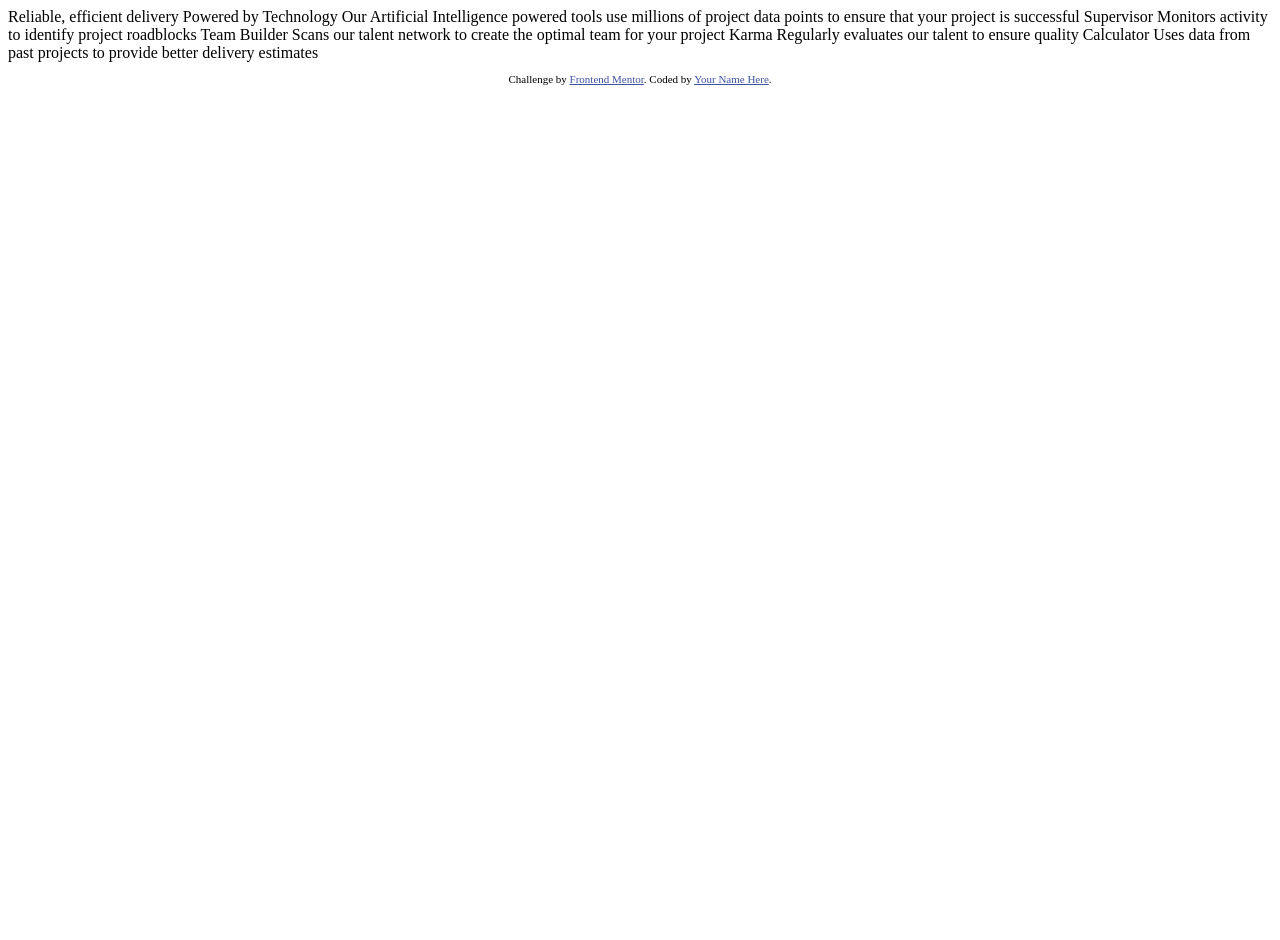
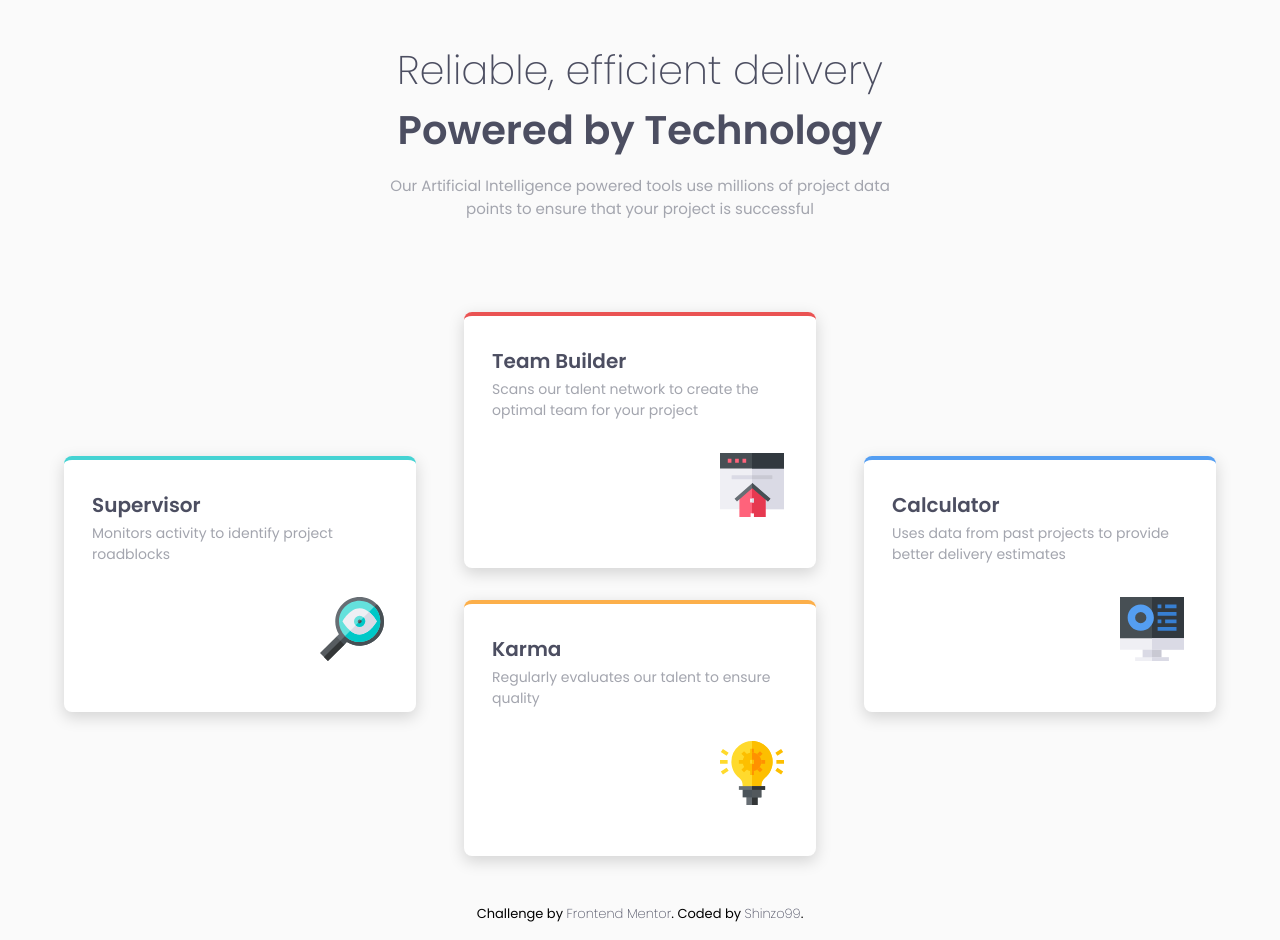
Before and after one commit to Shinzo99/Frontend-Mentor-four-card-feature-section-master, a plain HTML site: page index.html in a window 1280 px wide. Before the commit the page ends 800 px from the top, so only its background shows below. Drawn offline with Linux system fonts and the light colour scheme.

Commit message:
Initial commit

```diff
--- a/index.html
+++ b/index.html
@@ -3,43 +3,91 @@
 <head>
   <meta charset="UTF-8">
   <meta name="viewport" content="width=device-width, initial-scale=1.0"> <!-- displays site properly based on user's device -->
-
+  <link rel="preconnect" href="https://fonts.googleapis.com">
+  <link rel="preconnect" href="https://fonts.gstatic.com" crossorigin>
+  <link href="https://fonts.googleapis.com/css2?family=Poppins:wght@100;200;300;400;500;600&display=swap" rel="stylesheet">
   <link rel="icon" type="image/png" sizes="32x32" href="./images/favicon-32x32.png">
+  <link rel="stylesheet" href="./css/main.css">
 
   <title>Frontend Mentor | Four card feature section</title>
 
-  <!-- Feel free to remove these styles or customise in your own stylesheet 👍 -->
-  <style>
-    .attribution { font-size: 11px; text-align: center; }
-    .attribution a { color: hsl(228, 45%, 44%); }
-  </style>
 </head>
 <body>
 
-  Reliable, efficient delivery
-  Powered by Technology
+  <main class="main">
+    <div class="container">
+      <div class="upper__section">
+        <h1>Reliable, efficient delivery</h1>
+        <h2>Powered by Technology</h2>
+        <p>Our Artificial Intelligence powered tools use millions of project data points
+          to ensure that your project is successful</p>
+      </div>
 
-  Our Artificial Intelligence powered tools use millions of project data points
-  to ensure that your project is successful
+      <div class="lower__section">
 
-  Supervisor
-  Monitors activity to identify project roadblocks
+        <div class="feature_section_1">
+          <div class="card card_1">
+            <div class="inner inner_1">
+              <h3>Supervisor</h3>
+              <p>Monitors activity to identify project roadblocks</p>
+              <div class="img">
+                <img src="./images/icon-supervisor.svg" alt="">
+              </div>
+            </div>
+          </div>
+        </div>
 
-  Team Builder
-  Scans our talent network to create the optimal team for your project
+        <div class="feature_section_2">
+          <div class="card card_2">
+            <div class="inner inner_2">
+              <h3>Team Builder</h3>
+              <p>Scans our talent network to create the optimal team for your project</p>
+              <div class="img">
+                <img src="./images/icon-team-builder.svg" alt="">
+              </div>
+            </div>
+          </div>
+          <div class="card card_3">
+            <div class="inner inner_3">
+              <h3>Karma</h3>
+              <p>Regularly evaluates our talent to ensure quality</p>
+              <div class="img">
+                <img src="./images/icon-karma.svg" alt="">
+              </div>
+            </div>
+          </div>
+        </div>
 
-  Karma
-  Regularly evaluates our talent to ensure quality
+        <div class="feature_section_1">
+          <div class="card card_4">
+            <div class="inner inner_4">
+              <h3>Calculator</h3>
+              <p>Uses data from past projects to provide better delivery estimates</p>
+              <div class="img">
+                <img src="./images/icon-calculator.svg" alt="">
+              </div>
+            </div>
+          </div>
+        </div>
 
-  Calculator
-  Uses data from past projects to provide better delivery estimates
+      </div>
+    </div>
+  </main>
 
 
-  <footer>
-    <p class="attribution">
-      Challenge by <a href="https://www.frontendmentor.io?ref=challenge" target="_blank">Frontend Mentor</a>.
-      Coded by <a href="#">Your Name Here</a>.
-    </p>
+
+
+
+
+
+
+
+
+
+  <footer class="footer">
+    <div class="attribution">
+      <span>Challenge by <a href="https://www.frontendmentor.io?ref=challenge" target="_blank">Frontend Mentor</a>. Coded by <a href="https://www.frontendmentor.io/profile/Shinzo99">Shinzo99</a>. </span>
+    </div>
   </footer>
 </body>
 </html>
--- /dev/null
+++ b/sass/base/_global.scss
@@ -0,0 +1,153 @@
+body {
+    background-color: var(--clr-neuteral-very-light-gray);
+    display: flex;
+    flex-direction: column;
+}
+
+h1, h2, h3, p {
+    font-family: var(--ff-primary);
+}
+
+h1, h2, h3 {
+    color: var( --clr-neuteral-very-dark-blue);
+}
+
+p {
+    color: var( --clr-neuteral-grayish-blue);
+}
+
+.upper__section {
+    h1, h2, p {
+        text-align: center;
+        margin: .2em .5em;
+    }
+
+    h1{
+        font-size: var(--fs-700);
+        font-weight: var(--fw-200);
+        margin: 0em 0em;
+        padding-top: 1em;
+    }
+
+    h2{
+        font-size: var(--fs-700);
+        font-weight: var(--fw-600);
+        margin-top: 0;
+    }
+
+    p{
+        font-size: var(--fs-400);
+        margin: 1em 1em 4em 1em;
+    }
+}
+
+// card hover effect =)
+
+.inner:hover {
+    border-top: 4px solid var(--clr-neuteral-grayish-blue);
+    border-radius: 0;
+    transition: .5s;
+}
+
+.card:hover {
+    cursor: pointer;
+    transition: all .3s ease;
+}
+
+.card_1:hover {
+    transform: translateX(-8px);
+}
+
+.card_2:hover {
+    transform: translateY(-8px);
+}
+
+.card_3:hover {
+    transform: translateY(8px);
+}
+
+.card_4:hover {
+    transform: translateX(8px);
+}
+
+@media (min-width: 1240px) {
+    .upper__section{
+        h1{
+            font-size: var(--fs-900);
+            font-weight: var(--fw-200);
+            margin-top: 0em;
+        }
+
+        h2{
+            font-size: var(--fs-900);
+            font-weight: var(--fw-600);
+        }
+
+        p{
+            font-size: var(--fs-400);
+            margin: 1em auto 4em auto;
+            max-width: 35em;
+        }
+    }
+
+    .lower__section {
+        display: flex;
+        justify-content: center;
+
+        .card h3 {
+            padding-top: .5em;
+        }
+
+        .feature_section_1 {
+            display: flex;
+            align-items: center;
+        }
+    }
+}
+
+@media (min-width: 600px) and (max-width: 1240px) {
+
+    .upper__section{
+        h1{
+            font-size: var(--fs-800);
+            font-weight: var(--fw-200);
+            margin-top: 0em;
+        }
+
+        h2{
+            font-size: var(--fs-800);
+            font-weight: var(--fw-600);
+        }
+
+        p{
+            font-size: var(--fs-400);
+            margin: 1em auto 4em auto;
+            max-width: 35em;
+        }
+    }
+
+    .lower__section {
+        display: grid;
+        grid-template-columns: repeat(4, 1fr);
+
+        & > :first-child {
+            grid-column: 2;
+            .card {
+                min-height: 16em;
+                min-width: 16em;
+            }
+        }
+
+        & > :nth-child(2) {
+            grid-row: 2;
+            grid-column: 2 / span 2;
+        }
+
+        & > :last-child {
+            .card {
+                min-height: 16em;
+                min-width: 16em;
+            }
+        }
+    }
+}
--- /dev/null
+++ b/sass/base/_reset.scss
@@ -0,0 +1,74 @@
+/* Box sizing rules */
+*,
+*::before,
+*::after {
+  box-sizing: border-box;
+}
+
+/* Remove default margin */
+body,
+h1,
+h2,
+h3,
+h4,
+p,
+figure,
+blockquote,
+dl,
+dd {
+  margin: 0;
+}
+
+/* Remove list styles on ul, ol elements with a list role, which suggests default styling will be removed */
+ul[role='list'],
+ol[role='list'] {
+  list-style: none;
+}
+
+/* Set core root defaults */
+html:focus-within {
+  scroll-behavior: smooth;
+}
+
+/* Set core body defaults */
+body {
+  min-height: 100vh;
+  text-rendering: optimizeSpeed;
+  line-height: 1.5;
+}
+
+/* A elements that don't have a class get default styles */
+a:not([class]) {
+  text-decoration-skip-ink: auto;
+}
+
+/* Make images easier to work with */
+img,
+picture {
+  max-width: 100%;
+  display: block;
+}
+
+/* Inherit fonts for inputs and buttons */
+input,
+button,
+textarea,
+select {
+  font: inherit;
+}
+
+/* Remove all animations, transitions and smooth scroll for people that prefer not to see them */
+@media (prefers-reduced-motion: reduce) {
+  html:focus-within {
+   scroll-behavior: auto;
+  }
+
+  *,
+  *::before,
+  *::after {
+    animation-duration: 0.01ms !important;
+    animation-iteration-count: 1 !important;
+    transition-duration: 0.01ms !important;
+    scroll-behavior: auto !important;
+  }
+}
--- /dev/null
+++ b/sass/base/_root.scss
@@ -0,0 +1,30 @@
+:root {
+
+    --clr-primary-red : hsl(0, 78%, 62%);
+    --clr-primary-cyan : hsl(180, 62%, 55%);
+    --clr-primary-orange : hsl(34, 97%, 64%);
+    --clr-primary-blue : hsl(212, 86%, 64%);
+
+    --clr-neuteral-very-dark-blue: hsl(234, 12%, 34%);
+    --clr-neuteral-grayish-blue: hsl(229, 6%, 66%);
+    --clr-neuteral-very-light-gray: hsl(0, 0%, 98%);
+
+    --clr-white: hsl(0, 0%, 100%);
+
+    --fs-100: 0.6875rem;
+    --fs-200: 0.8125rem;
+    --fs-300: 0.875rem;
+    --fs-400: 0.9375rem;
+    --fs-500: 1rem;
+    --fs-600: 1.25rem;
+    --fs-700: 1.5rem;
+    --fs-800: 2rem;
+    --fs-900: 2.5rem;
+
+    --fw-200 : 200;
+    --fw-400 : 400;
+    --fw-600 : 600;
+
+    --ff-primary : 'Poppins', sans-serif;
+
+}
--- /dev/null
+++ b/sass/components/_cards.scss
@@ -0,0 +1,50 @@
+.card {
+    background-color: var(--clr-white);
+    margin: 2em 1.5em;
+    border-radius: .5em;
+    box-shadow: 0px 5px 15px 1px #00000025;
+
+    h3 {
+        font-size: var(--fs-600);
+        margin: 1em 0 0 1.4em;
+    }
+
+    p {
+        font-size: var(--fs-300);
+        margin: .2em 1em 0 2em;
+
+    }
+
+    .img {
+        display: flex;
+        justify-content: end;
+        padding: 2em;
+    }
+}
+
+.inner_1 {
+    border-top: 4px solid var(--clr-primary-cyan);
+    border-radius: .5em;
+}
+
+.inner_2 {
+    border-top: 4px solid var(--clr-primary-red);
+    border-radius: .5em;
+}
+
+.inner_3 {
+    border-top: 4px solid var(--clr-primary-orange);
+    border-radius: .5em;
+}
+
+.inner_4 {
+    border-top: 4px solid var(--clr-primary-blue);
+    border-radius: .5em;
+}
+
+@media (min-width: 1240px) {
+    .card {
+        width: 22em;
+        height: 16em;
+    }
+}
--- /dev/null
+++ b/sass/layout/_footer.scss
@@ -0,0 +1,28 @@
+.footer {
+    margin-top: auto;
+    padding: 1em .5em;
+}
+
+.attribution {
+    text-align: center;
+    font-size: var(--fs-200);
+
+    span {
+        font-family: var(--ff-primary);
+        color: var(--clr-dark-greyish-blue);
+        font-weight: var(--fw-400);
+    }
+
+    a {
+        color: var(--clr-neuteral-very-dark-blue);
+        text-decoration: none;
+        font-weight: var(--fw-200);
+        cursor: pointer;
+    }
+
+    a:hover {
+        color: var(--clr-primary-red);
+        font-weight: var(--fw-400);
+        transition: .1s;
+    }
+}
```
Also changed, not shown: sass/main.scss (added, +7 -0 lines), css/main.css (added), 3 other files.
